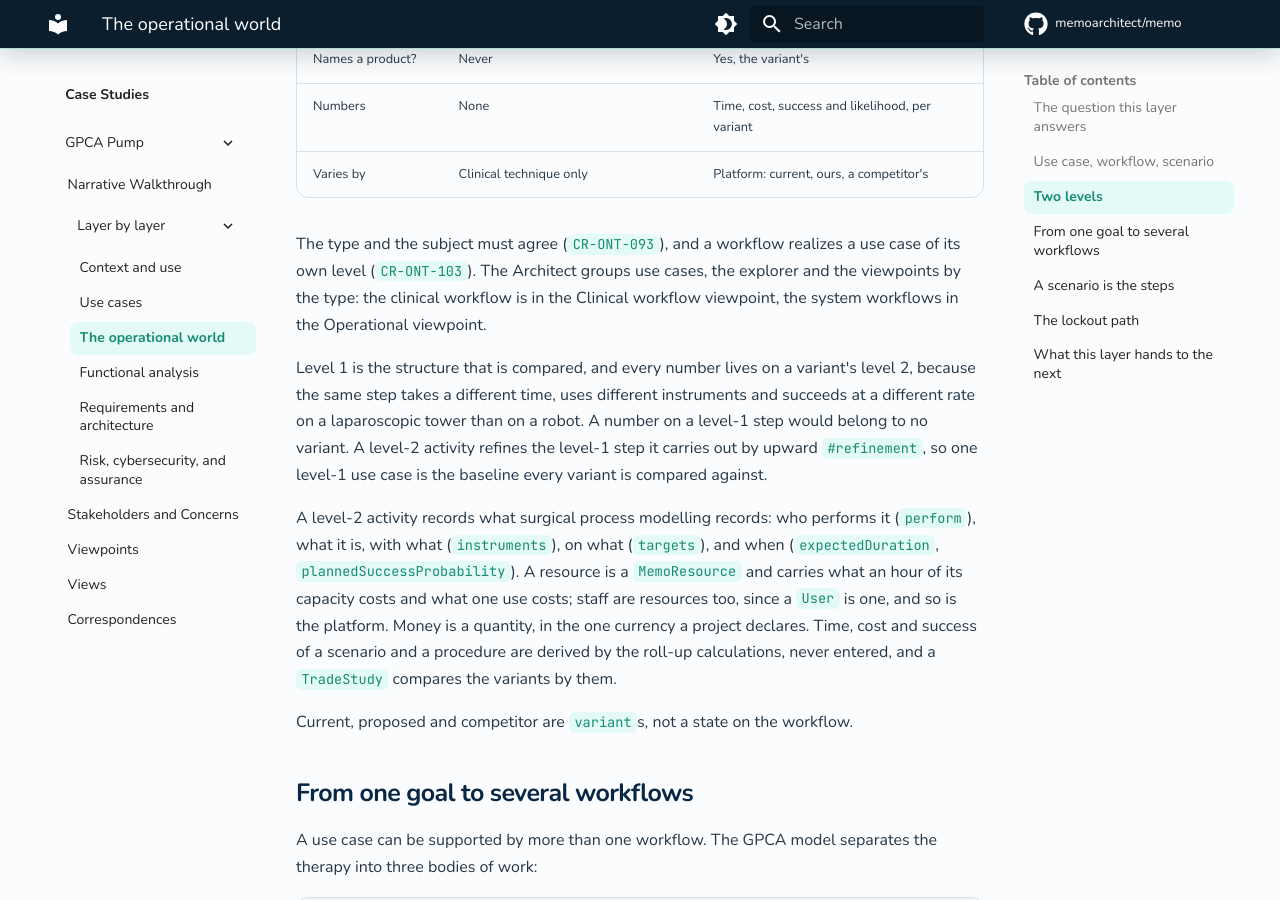
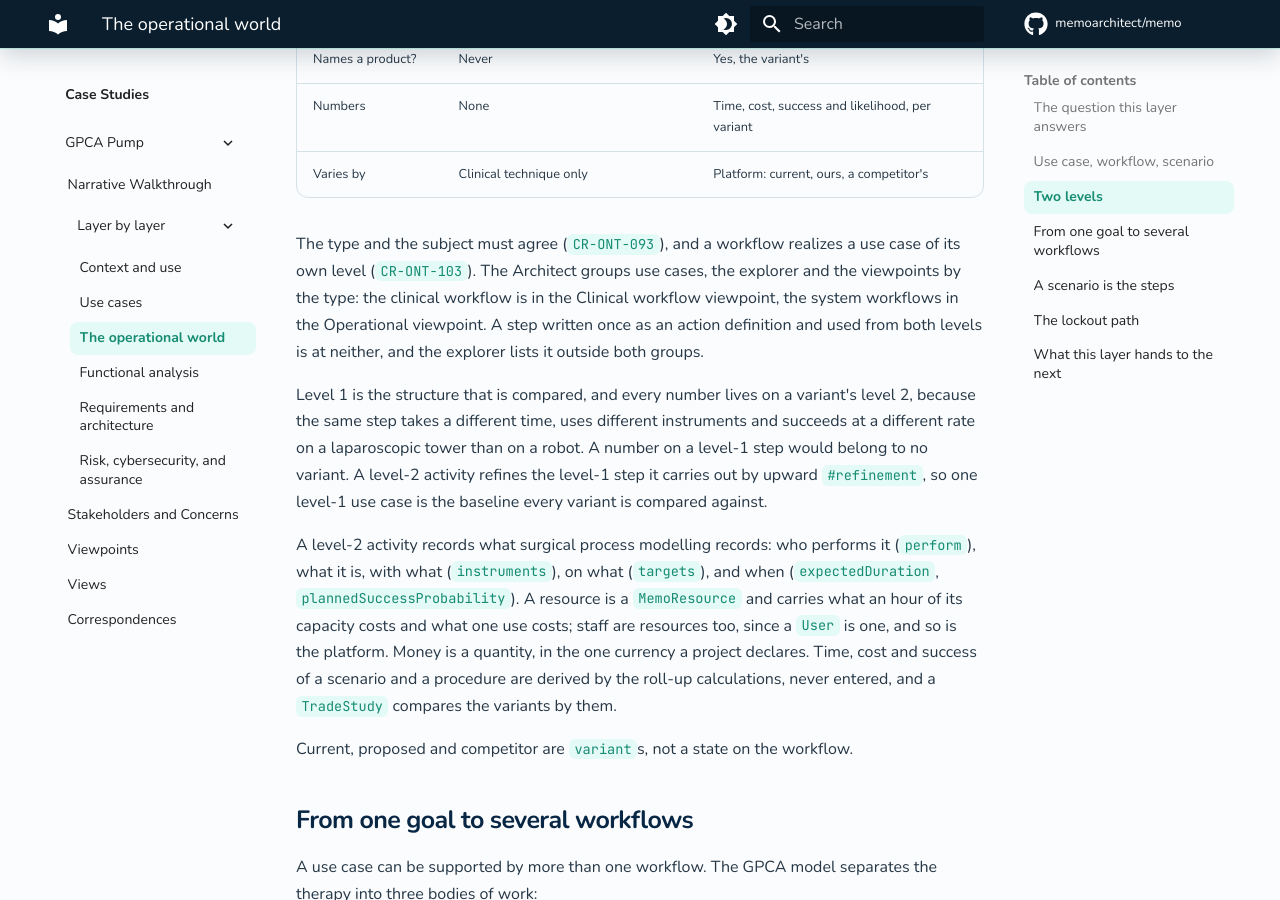
Before and after one commit to memoarchitect/memo, an MkDocs documentation site: the page built from docs/layers/operational-world.md, in a window 1280 px wide and 900 px high, scrolled down 1532 px. Built offline with MkDocs 1.6.1 and Material for MkDocs 9.7.7, drawn with Linux system fonts in a browser that asks for light colours; comment, search, counter and statistics services are not loaded.

Commit message:
docs: a step definition used from both levels is at neither level
Co-Authored-By: Claude Sonnet 5.5 <noreply@anthropic.com>

```diff
--- a/docs/layers/operational-world.md
+++ b/docs/layers/operational-world.md
@@ -46,7 +46,8 @@ one is at.
 The type and the subject must agree (`CR-ONT-093`), and a workflow realizes a use case of its own
 level (`CR-ONT-103`). The Architect groups use cases, the explorer and the viewpoints by the type:
 the clinical workflow is in the Clinical workflow viewpoint, the system workflows in the
-Operational viewpoint.
+Operational viewpoint. A step written once as an action definition and used from both levels is at
+neither, and the explorer lists it outside both groups.
 
 Level 1 is the structure that is compared, and every number lives on a variant's level 2,
 because the same step takes a different time, uses different instruments and succeeds at a
```
